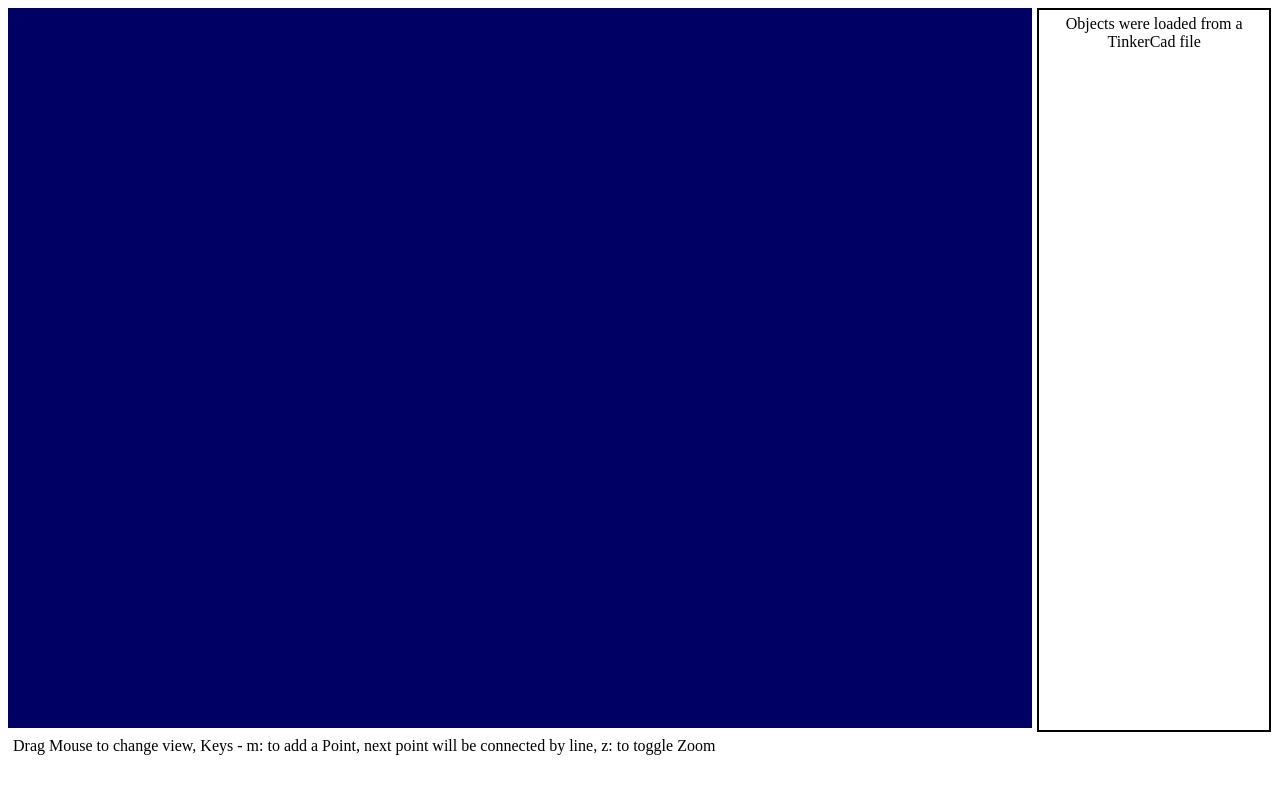
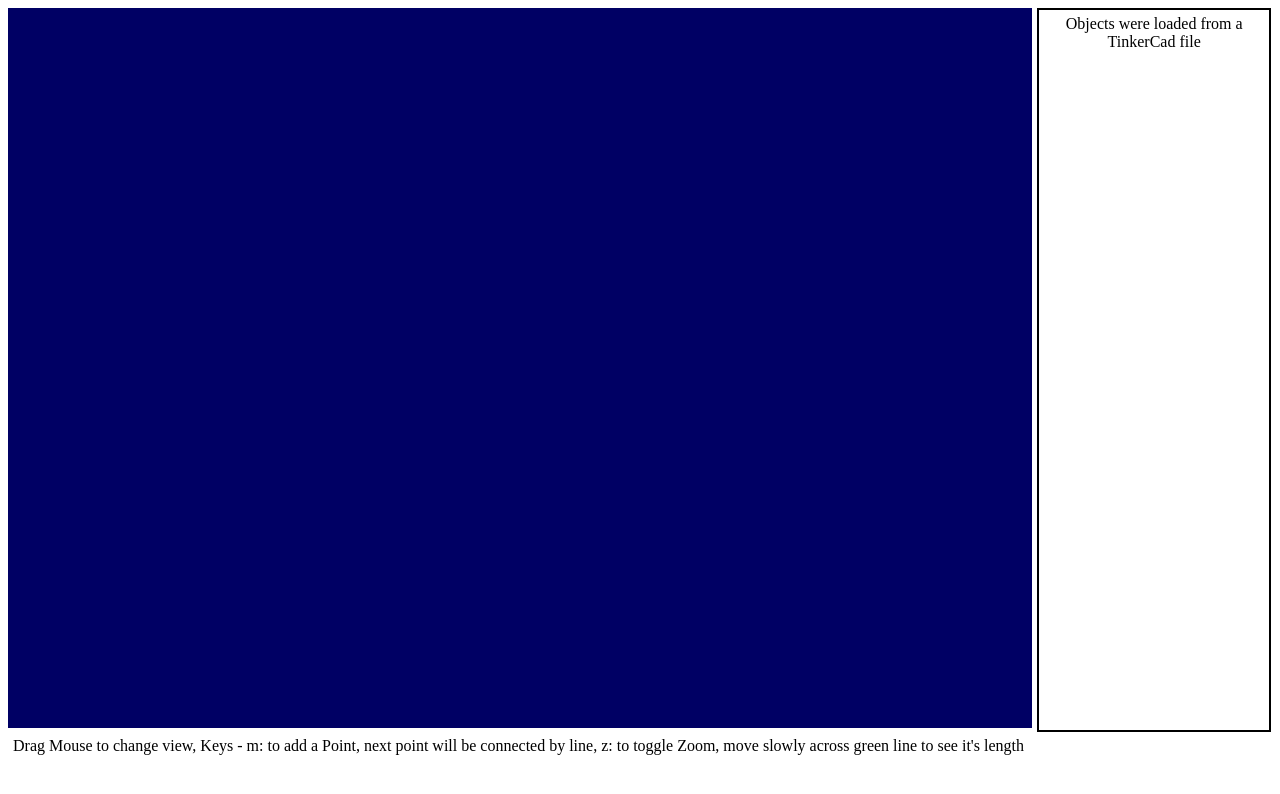
Before and after one commit to philbertani/orthoObjBrowser, a website built with webpack: page public/index.html in a window 1280 px wide. Built offline with nearby package versions, Linux system fonts and the light colour scheme.

```diff
--- a/public/index.html
+++ b/public/index.html
@@ -24,7 +24,7 @@
 			<div id="mouseObject"></div>
 		</div>
 	</div>
-	<p>Drag Mouse to change view, Keys - m: to add a Point, next point will be connected by line, z: to toggle Zoom</p>
+	<p>Drag Mouse to change view, Keys - m: to add a Point, next point will be connected by line, z: to toggle Zoom, move slowly across green line to see it's length</p>
 
 </body>
 </html>
```
